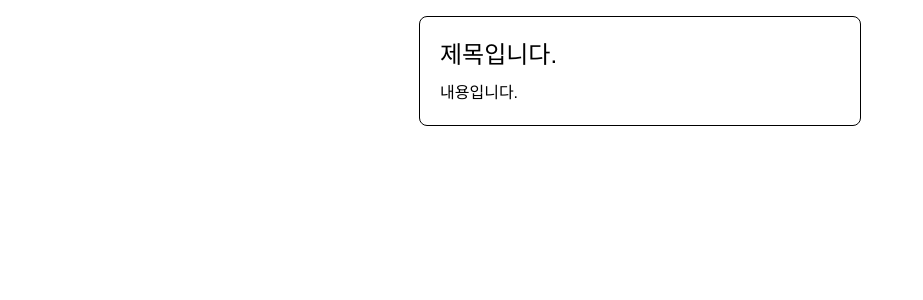
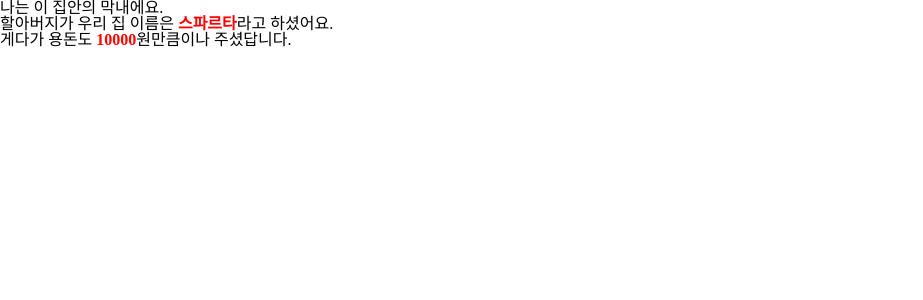
Before and after one commit to NickYOOO/react_prac, a React (Create React App) app: page / in a window 1280 px wide. Shown: the top 300 px of the page, without its empty margins (0-923 px from the left). Built offline with nearby package versions, Linux system fonts and the light colour scheme.

Commit message:
Study: props vs useContext

```diff
--- a/src/App.jsx
+++ b/src/App.jsx
@@ -1,34 +1,11 @@
-import TestPage from "components/TestPage";
+import GrandFather from "components/GrandFather";
 import React from "react";
-import { styled } from "styled-components";
-import GlobalStyle from "./GlobalStyle"
 
 const App = () => {
 
-  // 박스의 색을 배열에 담습니다.
-  const boxList = ["red", "green", "blue", "black"];
-
-  // 색을 넣으면, 이름을 반환해주는 함수를 만듭니다.
-  const getBoxName = (color) => {
-    switch (color) {
-      case "red":
-        return "빨간 박스";
-      case "green":
-        return "초록 박스";
-      case "blue":
-        return "파란 박스";
-      default:
-        return "검정 박스";
-    }
-  }
-
   return (
     <>
-      <GlobalStyle />
-      <TestPage
-        title="제목입니다."
-        contents="내용입니다."
-      />
+      <GrandFather />
     </>
 
 
@@ -36,14 +13,3 @@ const App = () => {
 }
 
 export default App;
-
-const StContainer = styled.div`
-      display: flex;
-      `;
-
-const StBox = styled.div`
-      width: 100px;
-      height: 100px;
-      border: 1px solid ${(props) => props.borderColor};
-      margin: 20px;
-      `
--- /dev/null
+++ b/src/components/Child.jsx
@@ -0,0 +1,21 @@
+import React from "react";
+
+function Child({ houseName, pocketMoney }) {
+    const stressedWord = {
+        color: "red",
+        fontWeight: "900",
+    };
+    return (
+        <div>
+            나는 이 집안의 막내에요.
+            <br />
+            할아버지가 우리 집 이름은 <span style={stressedWord}>{houseName}</span>
+            라고 하셨어요.
+            <br />
+            게다가 용돈도 <span style={stressedWord}>{pocketMoney}</span>원만큼이나
+            주셨답니다.
+        </div>
+    );
+}
+
+export default Child;
--- /dev/null
+++ b/src/components/Father.jsx
@@ -0,0 +1,10 @@
+import React from 'react'
+import Child from './Child'
+
+function Father({ houseName, pocketMoney }) {
+    return (
+        <Child houseName={houseName} pocketMoney={pocketMoney} />
+    )
+}
+
+export default Father
--- /dev/null
+++ b/src/components/GrandFather.jsx
@@ -0,0 +1,12 @@
+import React from 'react'
+import Father from './Father';
+
+function GrandFather() {
+    const houseName = '스파르타';
+    const pocketMoney = "10000"
+    return (
+        <Father houseName={houseName} pocketMoney={pocketMoney} />
+    )
+}
+
+export default GrandFather
```
